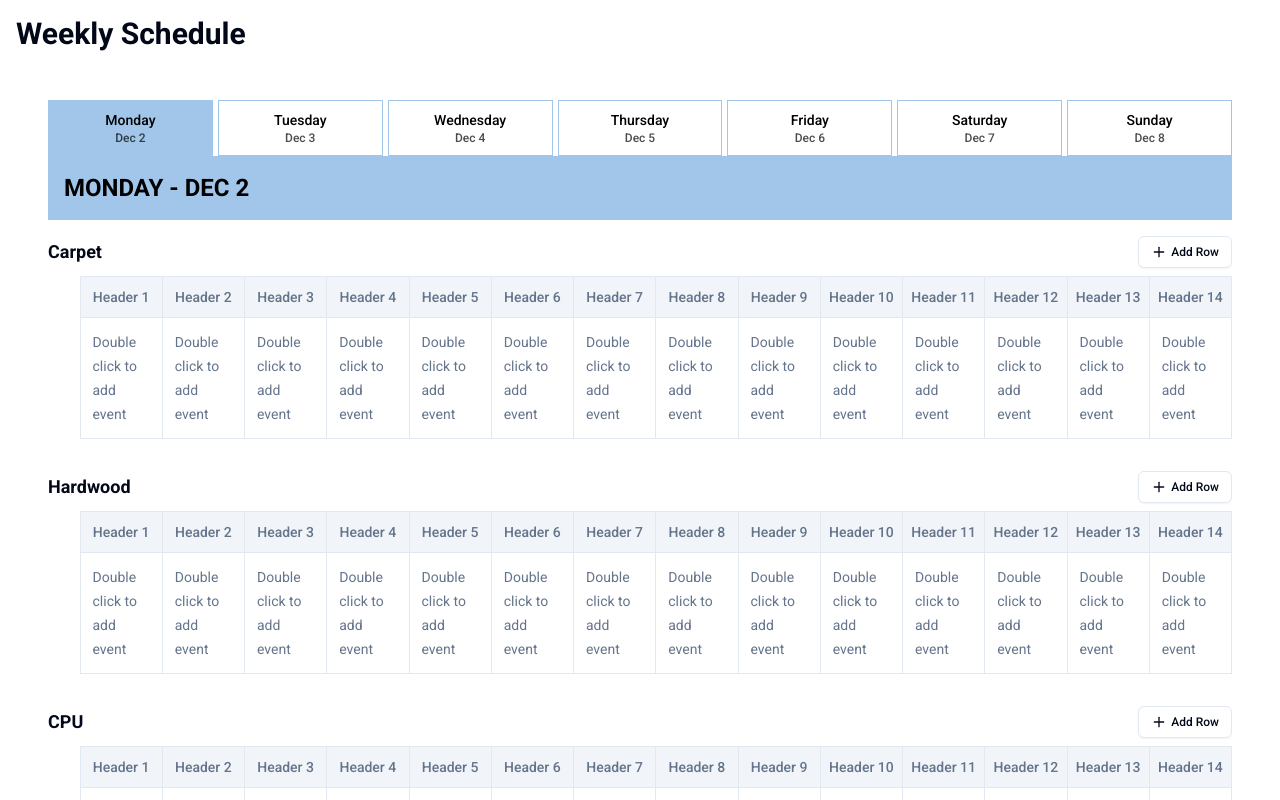
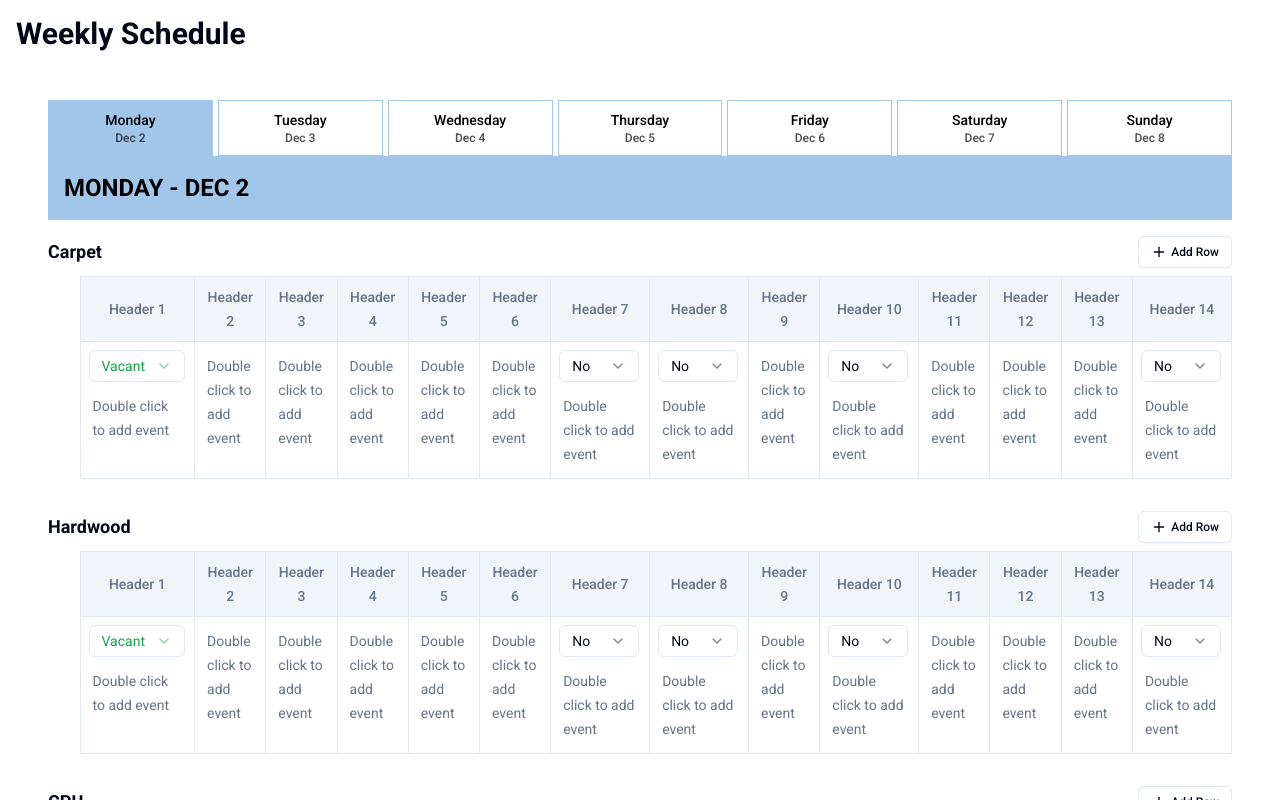
Before and after one commit to davemelk100/3ringer, a Next.js app: page / in a window 1280 px wide. Shown: the top 800 px of the page. Built offline with nearby package versions, Linux system fonts and the light colour scheme.

Commit message:
added dropdownbs

```diff
--- a/app/layout.tsx
+++ b/app/layout.tsx
@@ -7,6 +7,7 @@ const roboto = Roboto({
   weight: ['300', '400', '500', '700'],
   subsets: ['latin'],
   display: 'swap',
+  variable: '--font-roboto',
 });
 
 export const metadata: Metadata = {
@@ -21,7 +22,7 @@ export default function RootLayout({
 }) {
   return (
     <html lang="en" suppressHydrationWarning>
-      <body className={roboto.className}>
+      <body className={`${roboto.className} font-sans`}>
         <ThemeProvider
           attribute="class"
           defaultTheme="system"
--- a/components/schedule/schedule-table.tsx
+++ b/components/schedule/schedule-table.tsx
@@ -7,13 +7,15 @@ import { Plus, Minus } from "lucide-react";
 import { ScheduleCell } from "./schedule-cell";
 import { EditableColumnHeader } from "./editable-column-header";
 import { EditableSectionTitle } from "./editable-section-title";
+import { StatusDropdown } from "./status-dropdown";
+import { YesNoDropdown } from "./yes-no-dropdown";
 import { getCurrentWeekDates } from "@/lib/utils/date";
 import { useScheduleStore } from "@/lib/store/schedule-store";
 import { useColumns } from "./use-columns";
 
 export function ScheduleTable() {
   const weekDays = getCurrentWeekDates();
-  const { updateColumn, sections, addRow, deleteRow, initializeSections } = useScheduleStore();
+  const { updateColumn, sections, addRow, deleteRow, initializeSections, updateYesNoValue, getYesNoValue } = useScheduleStore();
   const columns = useColumns();
   const [selectedDay, setSelectedDay] = useState(weekDays[0]);
 
@@ -101,11 +103,30 @@ export function ScheduleTable() {
                               </Button>
                             )}
                           </td>
-                          {columns.map((column) => (
+                          {columns.map((column, colIndex) => (
                             <td
                               key={`${column.id}-${rowIndex}`}
                               className="border p-2 h-24 align-top hover:bg-muted/50 transition-colors"
                             >
+                              {colIndex === 0 ? (
+                                <div className="flex items-center gap-2 mb-2">
+                                  <StatusDropdown
+                                    sectionId={section.id}
+                                    rowIndex={rowIndex}
+                                    day={day}
+                                  />
+                                </div>
+                              ) : null}
+                              {(colIndex === 6 || colIndex === 7 || colIndex === 9 || colIndex === 13) ? (
+                                <div className="flex items-center gap-2 mb-2">
+                                  <YesNoDropdown
+                                    value={getYesNoValue(`${day}-${section.id}-${rowIndex}-${column.id}`)}
+                                    onChange={(value) =>
+                                      updateYesNoValue(`${day}-${section.id}-${rowIndex}-${column.id}`, value)
+                                    }
+                                  />
+                                </div>
+                              ) : null}
                               <ScheduleCell
                                 day={day}
                                 columnId={column.id}
--- /dev/null
+++ b/components/schedule/status-dropdown.tsx
@@ -0,0 +1,54 @@
+"use client";
+
+import * as React from "react";
+import {
+  Select,
+  SelectContent,
+  SelectItem,
+  SelectTrigger,
+  SelectValue,
+} from "@/components/ui/select";
+import { RowStatus } from "@/lib/types/schedule";
+import { useScheduleStore } from "@/lib/store/schedule-store";
+
+interface StatusDropdownProps {
+  sectionId: string;
+  rowIndex: number;
+  day: string;
+}
+
+export function StatusDropdown({ sectionId, rowIndex, day }: StatusDropdownProps) {
+  const { getRowStatus, updateRowStatus } = useScheduleStore();
+  const statusKey = `${day}-${sectionId}-${rowIndex}`;
+  const currentStatus = getRowStatus(statusKey) || 'Vacant';
+
+  const handleStatusChange = (value: string) => {
+    updateRowStatus(statusKey, value as RowStatus);
+  };
+
+  const getStatusColor = (status: RowStatus) => {
+    switch (status) {
+      case 'Vacant':
+        return 'text-green-600';
+      case 'Occupied':
+        return 'text-red-600';
+      case 'New':
+        return 'text-blue-600';
+      default:
+        return '';
+    }
+  };
+
+  return (
+    <Select value={currentStatus} onValueChange={handleStatusChange}>
+      <SelectTrigger className={`w-24 h-8 ${getStatusColor(currentStatus as RowStatus)}`}>
+        <SelectValue />
+      </SelectTrigger>
+      <SelectContent>
+        <SelectItem value="Vacant" className="text-green-600">Vacant</SelectItem>
+        <SelectItem value="Occupied" className="text-red-600">Occupied</SelectItem>
+        <SelectItem value="New" className="text-blue-600">New</SelectItem>
+      </SelectContent>
+    </Select>
+  );
+}
--- a/components/schedule/use-columns.ts
+++ b/components/schedule/use-columns.ts
@@ -2,7 +2,7 @@
 
 import { useEffect } from 'react';
 import { useScheduleStore } from '@/lib/store/schedule-store';
-// import { scheduleConfig } from '@/lib/config/schedule';
+import { scheduleConfig } from '@/lib/config/schedule';
 
 export function useColumns() {
   const { columns, initializeColumns } = useScheduleStore();
--- /dev/null
+++ b/components/schedule/yes-no-dropdown.tsx
@@ -0,0 +1,29 @@
+"use client";
+
+import * as React from "react";
+import {
+  Select,
+  SelectContent,
+  SelectItem,
+  SelectTrigger,
+  SelectValue,
+} from "@/components/ui/select";
+
+interface YesNoDropdownProps {
+  value: string;
+  onChange: (value: string) => void;
+}
+
+export function YesNoDropdown({ value, onChange }: YesNoDropdownProps) {
+  return (
+    <Select value={value} onValueChange={onChange}>
+      <SelectTrigger className="w-20 h-8">
+        <SelectValue />
+      </SelectTrigger>
+      <SelectContent>
+        <SelectItem value="yes">Yes</SelectItem>
+        <SelectItem value="no">No</SelectItem>
+      </SelectContent>
+    </Select>
+  );
+}
--- a/components/ui/select.tsx
+++ b/components/ui/select.tsx
@@ -1,16 +1,16 @@
-'use client';
+"use client"
 
-import * as React from 'react';
-import * as SelectPrimitive from '@radix-ui/react-select';
-import { Check, ChevronDown, ChevronUp } from 'lucide-react';
+import * as React from "react"
+import * as SelectPrimitive from "@radix-ui/react-select"
+import { Check, ChevronDown } from "lucide-react"
 
-import { cn } from '@/lib/utils';
+import { cn } from "@/lib/utils"
 
-const Select = SelectPrimitive.Root;
+const Select = SelectPrimitive.Root
 
-const SelectGroup = SelectPrimitive.Group;
+const SelectGroup = SelectPrimitive.Group
 
-const SelectValue = SelectPrimitive.Value;
+const SelectValue = SelectPrimitive.Value
 
 const SelectTrigger = React.forwardRef<
   React.ElementRef<typeof SelectPrimitive.Trigger>,
@@ -19,7 +19,7 @@ const SelectTrigger = React.forwardRef<
   <SelectPrimitive.Trigger
     ref={ref}
     className={cn(
-      'flex h-10 w-full items-center justify-between rounded-md border border-input bg-background px-3 py-2 text-sm ring-offset-background placeholder:text-muted-foreground focus:outline-none focus:ring-2 focus:ring-ring focus:ring-offset-2 disabled:cursor-not-allowed disabled:opacity-50 [&>span]:line-clamp-1',
+      "flex h-10 w-full items-center justify-between rounded-md border border-input bg-background px-3 py-2 text-sm ring-offset-background placeholder:text-muted-foreground focus:outline-none focus:ring-2 focus:ring-ring focus:ring-offset-2 disabled:cursor-not-allowed disabled:opacity-50",
       className
     )}
     {...props}
@@ -29,75 +29,38 @@ const SelectTrigger = React.forwardRef<
       <ChevronDown className="h-4 w-4 opacity-50" />
     </SelectPrimitive.Icon>
   </SelectPrimitive.Trigger>
-));
-SelectTrigger.displayName = SelectPrimitive.Trigger.displayName;
-
-const SelectScrollUpButton = React.forwardRef<
-  React.ElementRef<typeof SelectPrimitive.ScrollUpButton>,
-  React.ComponentPropsWithoutRef<typeof SelectPrimitive.ScrollUpButton>
->(({ className, ...props }, ref) => (
-  <SelectPrimitive.ScrollUpButton
-    ref={ref}
-    className={cn(
-      'flex cursor-default items-center justify-center py-1',
-      className
-    )}
-    {...props}
-  >
-    <ChevronUp className="h-4 w-4" />
-  </SelectPrimitive.ScrollUpButton>
-));
-SelectScrollUpButton.displayName = SelectPrimitive.ScrollUpButton.displayName;
-
-const SelectScrollDownButton = React.forwardRef<
-  React.ElementRef<typeof SelectPrimitive.ScrollDownButton>,
-  React.ComponentPropsWithoutRef<typeof SelectPrimitive.ScrollDownButton>
->(({ className, ...props }, ref) => (
-  <SelectPrimitive.ScrollDownButton
-    ref={ref}
-    className={cn(
-      'flex cursor-default items-center justify-center py-1',
-      className
-    )}
-    {...props}
-  >
-    <ChevronDown className="h-4 w-4" />
-  </SelectPrimitive.ScrollDownButton>
-));
-SelectScrollDownButton.displayName =
-  SelectPrimitive.ScrollDownButton.displayName;
+))
+SelectTrigger.displayName = SelectPrimitive.Trigger.displayName
 
 const SelectContent = React.forwardRef<
   React.ElementRef<typeof SelectPrimitive.Content>,
   React.ComponentPropsWithoutRef<typeof SelectPrimitive.Content>
->(({ className, children, position = 'popper', ...props }, ref) => (
+>(({ className, children, position = "popper", ...props }, ref) => (
   <SelectPrimitive.Portal>
     <SelectPrimitive.Content
       ref={ref}
       className={cn(
-        'relative z-50 max-h-96 min-w-[8rem] overflow-hidden rounded-md border bg-popover text-popover-foreground shadow-md data-[state=open]:animate-in data-[state=closed]:animate-out data-[state=closed]:fade-out-0 data-[state=open]:fade-in-0 data-[state=closed]:zoom-out-95 data-[state=open]:zoom-in-95 data-[side=bottom]:slide-in-from-top-2 data-[side=left]:slide-in-from-right-2 data-[side=right]:slide-in-from-left-2 data-[side=top]:slide-in-from-bottom-2',
-        position === 'popper' &&
-          'data-[side=bottom]:translate-y-1 data-[side=left]:-translate-x-1 data-[side=right]:translate-x-1 data-[side=top]:-translate-y-1',
+        "relative z-50 min-w-[8rem] overflow-hidden rounded-md border bg-popover text-popover-foreground shadow-md data-[state=open]:animate-in data-[state=closed]:animate-out data-[state=closed]:fade-out-0 data-[state=open]:fade-in-0 data-[state=closed]:zoom-out-95 data-[state=open]:zoom-in-95 data-[side=bottom]:slide-in-from-top-2 data-[side=left]:slide-in-from-right-2 data-[side=right]:slide-in-from-left-2 data-[side=top]:slide-in-from-bottom-2",
+        position === "popper" &&
+          "data-[side=bottom]:translate-y-1 data-[side=left]:-translate-x-1 data-[side=right]:translate-x-1 data-[side=top]:-translate-y-1",
         className
       )}
       position={position}
       {...props}
     >
-      <SelectScrollUpButton />
       <SelectPrimitive.Viewport
         className={cn(
-          'p-1',
-          position === 'popper' &&
-            'h-[var(--radix-select-trigger-height)] w-full min-w-[var(--radix-select-trigger-width)]'
+          "p-1",
+          position === "popper" &&
+            "h-[var(--radix-select-trigger-height)] w-full min-w-[var(--radix-select-trigger-width)]"
         )}
       >
         {children}
       </SelectPrimitive.Viewport>
-      <SelectScrollDownButton />
     </SelectPrimitive.Content>
   </SelectPrimitive.Portal>
-));
-SelectContent.displayName = SelectPrimitive.Content.displayName;
+))
+SelectContent.displayName = SelectPrimitive.Content.displayName
 
 const SelectLabel = React.forwardRef<
   React.ElementRef<typeof SelectPrimitive.Label>,
@@ -105,11 +68,11 @@ const SelectLabel = React.forwardRef<
 >(({ className, ...props }, ref) => (
   <SelectPrimitive.Label
     ref={ref}
-    className={cn('py-1.5 pl-8 pr-2 text-sm font-semibold', className)}
+    className={cn("py-1.5 pl-8 pr-2 text-sm font-semibold", className)}
     {...props}
   />
-));
-SelectLabel.displayName = SelectPrimitive.Label.displayName;
+))
+SelectLabel.displayName = SelectPrimitive.Label.displayName
 
 const SelectItem = React.forwardRef<
   React.ElementRef<typeof SelectPrimitive.Item>,
@@ -118,7 +81,7 @@ const SelectItem = React.forwardRef<
   <SelectPrimitive.Item
     ref={ref}
     className={cn(
-      'relative flex w-full cursor-default select-none items-center rounded-sm py-1.5 pl-8 pr-2 text-sm outline-none focus:bg-accent focus:text-accent-foreground data-[disabled]:pointer-events-none data-[disabled]:opacity-50',
+      "relative flex w-full cursor-default select-none items-center rounded-sm py-1.5 pl-8 pr-2 text-sm outline-none focus:bg-accent focus:text-accent-foreground data-[disabled]:pointer-events-none data-[disabled]:opacity-50",
       className
     )}
     {...props}
@@ -131,8 +94,8 @@ const SelectItem = React.forwardRef<
 
     <SelectPrimitive.ItemText>{children}</SelectPrimitive.ItemText>
   </SelectPrimitive.Item>
-));
-SelectItem.displayName = SelectPrimitive.Item.displayName;
+))
+SelectItem.displayName = SelectPrimitive.Item.displayName
 
 const SelectSeparator = React.forwardRef<
   React.ElementRef<typeof SelectPrimitive.Separator>,
@@ -140,11 +103,11 @@ const SelectSeparator = React.forwardRef<
 >(({ className, ...props }, ref) => (
   <SelectPrimitive.Separator
     ref={ref}
-    className={cn('-mx-1 my-1 h-px bg-muted', className)}
+    className={cn("-mx-1 my-1 h-px bg-muted", className)}
     {...props}
   />
-));
-SelectSeparator.displayName = SelectPrimitive.Separator.displayName;
+))
+SelectSeparator.displayName = SelectPrimitive.Separator.displayName
 
 export {
   Select,
@@ -155,6 +118,4 @@ export {
   SelectLabel,
   SelectItem,
   SelectSeparator,
-  SelectScrollUpButton,
-  SelectScrollDownButton,
-};
+}
--- a/lib/store/schedule-store.ts
+++ b/lib/store/schedule-store.ts
@@ -2,7 +2,7 @@
 
 import { create } from "zustand";
 import { persist } from "zustand/middleware";
-import { ScheduleEvent, ScheduleState, ColumnHeader, ScheduleSection } from "@/lib/types/schedule";
+import { ScheduleEvent, ScheduleState, ColumnHeader, ScheduleSection, RowStatus } from "@/lib/types/schedule";
 import { scheduleConfig } from "@/lib/config/schedule";
 
 interface ScheduleStore extends ScheduleState {
@@ -16,6 +16,10 @@ interface ScheduleStore extends ScheduleState {
   updateSection: (section: ScheduleSection) => void;
   initializeColumns: () => void;
   initializeSections: () => void;
+  updateRowStatus: (key: string, status: RowStatus) => void;
+  getRowStatus: (key: string) => RowStatus | undefined;
+  updateYesNoValue: (key: string, value: string) => void;
+  getYesNoValue: (key: string) => string;
 }
 
 export const useScheduleStore = create<ScheduleStore>()(
@@ -24,6 +28,8 @@ export const useScheduleStore = create<ScheduleStore>()(
       events: {},
       sections: [],
       columns: [],
+      rowStatuses: {},
+      yesNoValues: {},
       updateEvent: (event) => {
         set((state) => ({
           events: {
@@ -104,6 +110,28 @@ export const useScheduleStore = create<ScheduleStore>()(
           sections: state.sections.length === 0 ? scheduleConfig.defaultSections : state.sections
         }));
       },
+      updateRowStatus: (key: string, status: RowStatus) => {
+        set((state) => ({
+          rowStatuses: {
+            ...state.rowStatuses,
+            [key]: status,
+          },
+        }));
+      },
+      getRowStatus: (key: string) => {
+        return get().rowStatuses[key];
+      },
+      updateYesNoValue: (key: string, value: string) => {
+        set((state) => ({
+          yesNoValues: {
+            ...state.yesNoValues,
+            [key]: value,
+          },
+        }));
+      },
+      getYesNoValue: (key: string) => {
+        return get().yesNoValues[key] || 'no';
+      },
     }),
     {
       name: "schedule-storage",
@@ -111,6 +139,8 @@ export const useScheduleStore = create<ScheduleStore>()(
         events: state.events,
         sections: state.sections,
         columns: state.columns,
+        rowStatuses: state.rowStatuses,
+        yesNoValues: state.yesNoValues,
       }),
     }
   )
--- a/lib/types/schedule.ts
+++ b/lib/types/schedule.ts
@@ -16,6 +16,8 @@ export interface ScheduleSection {
 export interface ScheduleState {
   events: Record<string, ScheduleEvent>;
   sections: ScheduleSection[];
+  rowStatuses: Record<string, RowStatus>;
+  yesNoValues: Record<string, string>;
 }
 
 export interface ColumnHeader {
@@ -27,3 +29,5 @@ export interface ScheduleConfig {
   defaultSections: ScheduleSection[];
   defaultColumns: ColumnHeader[];
 }
+
+export type RowStatus = 'Vacant' | 'Occupied' | 'New';
--- a/next.config.js
+++ b/next.config.js
@@ -7,8 +7,7 @@ const nextConfig = {
   },
   typescript: {
     ignoreBuildErrors: true,
-  },
-  swcMinify: false
+  }
 };
 
 module.exports = nextConfig;
--- a/package.json
+++ b/package.json
@@ -10,13 +10,14 @@
   },
   "dependencies": {
     "@hookform/resolvers": "^3.3.4",
+    "@radix-ui/react-select": "^2.1.2",
     "@radix-ui/react-slot": "^1.0.2",
     "@radix-ui/react-tabs": "^1.0.4",
     "class-variance-authority": "^0.7.0",
     "clsx": "^2.1.0",
     "date-fns": "^3.3.1",
     "lucide-react": "^0.350.0",
-    "next": "14.1.0",
+    "next": "13.5.6",
     "next-themes": "^0.2.1",
     "react": "^18.2.0",
     "react-dom": "^18.2.0",
@@ -32,7 +33,7 @@
     "@types/react-dom": "^18.2.18",
     "autoprefixer": "^10.4.17",
     "eslint": "^8.56.0",
-    "eslint-config-next": "14.1.0",
+    "eslint-config-next": "13.5.6",
     "postcss": "^8.4.33",
     "tailwindcss": "^3.4.1",
     "typescript": "^5.3.3"
--- a/tailwind.config.ts
+++ b/tailwind.config.ts
@@ -18,6 +18,9 @@ const config = {
       },
     },
     extend: {
+      fontFamily: {
+        sans: ['var(--font-roboto)'],
+      },
       colors: {
         border: "hsl(var(--border))",
         input: "hsl(var(--input))",
```
Also changed, not shown: 1 other file (tests, documents, lock files or other folders).
